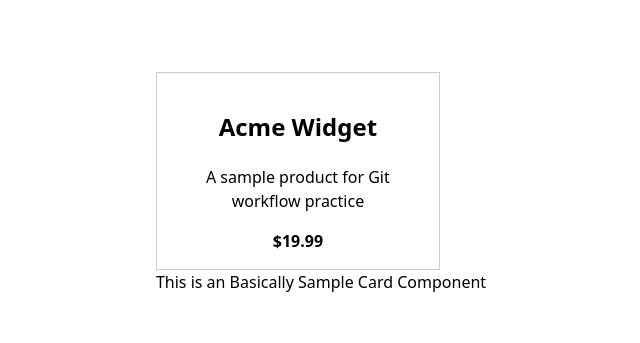
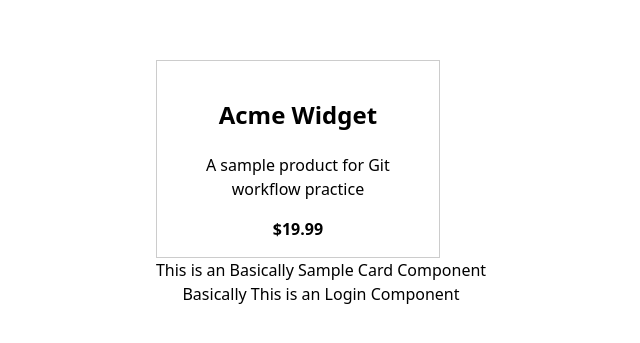
Before and after one commit to umair6699182/dummy-store-react, a React (Vite) app: page / in a window 1280 px wide. Shown: the part 217-560 px from the top of the page, without its empty margins (319-959 px from the left). Built offline with nearby package versions, Linux system fonts and the light colour scheme.

Commit message:
feat(login): add login form and validation

```diff
--- a/src/App.jsx
+++ b/src/App.jsx
@@ -1,6 +1,7 @@
 import './App.css'
 import ProductCard from './ProductCard'
 import SampleCard from './SampleCard'
+import Login from './Login'
 
 function App() {
 
@@ -8,6 +9,7 @@ function App() {
     <main>
       <ProductCard />
       <SampleCard />
+      <Login />
     </main>
   )
 }
--- /dev/null
+++ b/src/Login.jsx
@@ -0,0 +1,11 @@
+import React from 'react'
+
+function Login() {
+  return (
+    <div>
+      Basically This is an Login Component
+    </div>
+  )
+}
+
+export default Login
```
